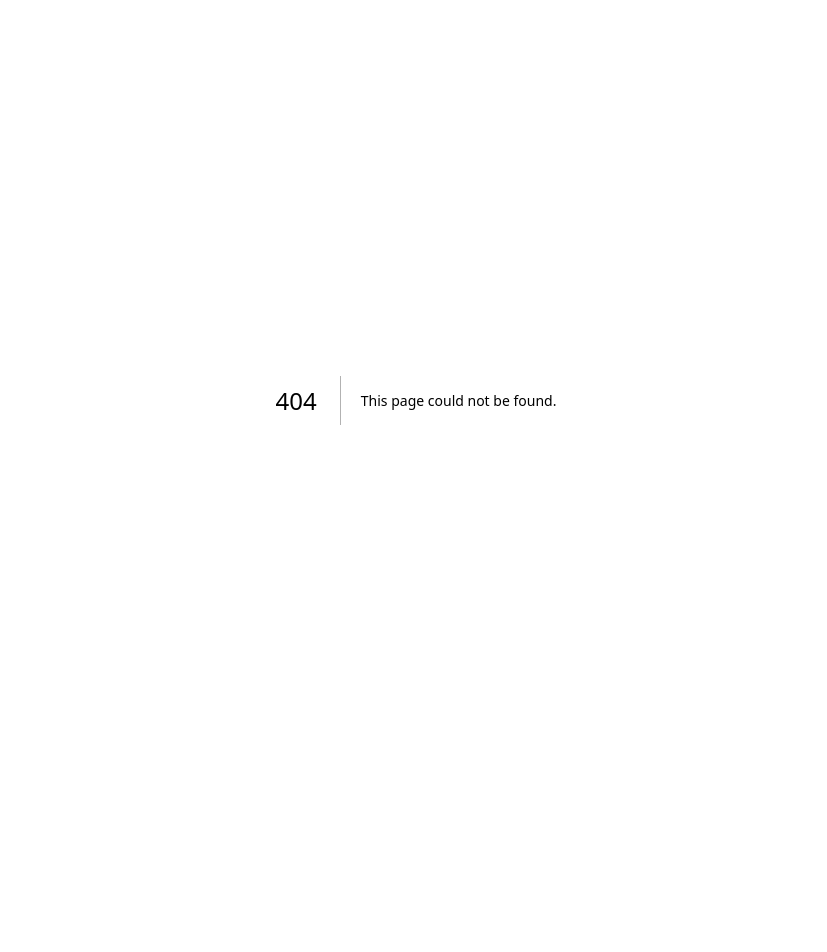
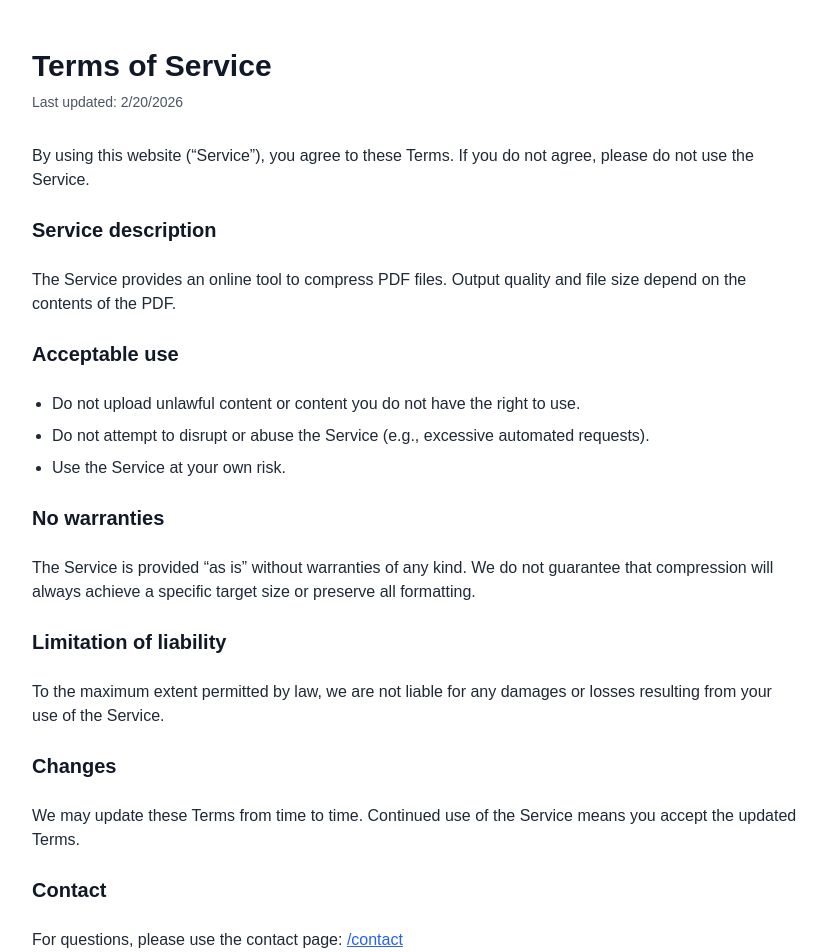
Before and after one commit to behicyildirim/compresspdfto2mb, a Next.js app: page /terms in a window 1280 px wide. Before the commit this address had no page. Shown: the top 952 px of the page, without its empty margins (224-1051 px from the left). Before the commit the page ends 800 px from the top, so only its background shows below. Built offline with nearby package versions, Linux system fonts and the light colour scheme.

Commit message:
add privacy terms contact pages

```diff
--- /dev/null
+++ b/app/contact/page.tsx
@@ -0,0 +1,30 @@
+export const metadata = {
+  title: "Contact | Compress PDF to Under 2MB",
+  description: "Contact page for CompressPDFto2MB.",
+};
+
+export default function ContactPage() {
+  return (
+    <main className="min-h-screen bg-white px-4 py-12">
+      <div className="mx-auto w-full max-w-3xl">
+        <h1 className="text-3xl font-bold text-gray-900">Contact</h1>
+        <p className="mt-4 text-gray-800">
+          If you need help or want to report an issue, you can reach us by email:
+        </p>
+
+        <div className="mt-6 rounded-lg bg-gray-100 p-5">
+          <p className="text-gray-900 font-medium">Email</p>
+          <p className="text-gray-700">support@compresspdfto2mb.com</p>
+          <p className="mt-2 text-xs text-gray-500">
+            (If you don’t have this email yet, you can replace it with your existing email for now.)
+          </p>
+        </div>
+
+        <p className="mt-8 text-sm text-gray-600">
+          Tip: Add links to <a className="text-blue-600 underline" href="/privacy">Privacy</a> and{" "}
+          <a className="text-blue-600 underline" href="/terms">Terms</a> in your footer later for better trust/SEO.
+        </p>
+      </div>
+    </main>
+  );
+}
--- /dev/null
+++ b/app/privacy/page.tsx
@@ -0,0 +1,53 @@
+export const metadata = {
+  title: "Privacy Policy | Compress PDF to Under 2MB",
+  description:
+    "Privacy policy for CompressPDFto2MB — how we handle files and user data.",
+};
+
+export default function PrivacyPage() {
+  return (
+    <main className="min-h-screen bg-white px-4 py-12">
+      <div className="mx-auto w-full max-w-3xl">
+        <h1 className="text-3xl font-bold text-gray-900">Privacy Policy</h1>
+        <p className="mt-2 text-sm text-gray-600">Last updated: {new Date().toLocaleDateString("en-US")}</p>
+
+        <div className="mt-8 space-y-6 text-gray-800">
+          <p>
+            This website (“Service”) provides a PDF compression tool. We respect your privacy and keep data collection to
+            a minimum.
+          </p>
+
+          <h2 className="text-xl font-semibold text-gray-900">Files you upload</h2>
+          <ul className="list-disc pl-5 space-y-2">
+            <li>Your PDF is uploaded only to process compression.</li>
+            <li>Files are not intentionally stored long-term.</li>
+            <li>Temporary files created during processing are deleted after the request completes.</li>
+          </ul>
+
+          <h2 className="text-xl font-semibold text-gray-900">Personal data</h2>
+          <p>
+            We do not require registration. We do not ask for names, emails, or accounts to use the Service.
+          </p>
+
+          <h2 className="text-xl font-semibold text-gray-900">Analytics & cookies</h2>
+          <p>
+            We may use basic analytics to understand usage (e.g., page views). Analytics providers may set cookies or
+            collect standard technical data such as browser type and approximate location. You can manage cookies in
+            your browser settings.
+          </p>
+
+          <h2 className="text-xl font-semibold text-gray-900">Security</h2>
+          <p>
+            We take reasonable measures to protect the Service. However, no method of transmission or storage is 100%
+            secure.
+          </p>
+
+          <h2 className="text-xl font-semibold text-gray-900">Contact</h2>
+          <p>
+            For privacy questions, please use the contact page: <a className="text-blue-600 underline" href="/contact">/contact</a>
+          </p>
+        </div>
+      </div>
+    </main>
+  );
+}
--- /dev/null
+++ b/app/terms/page.tsx
@@ -0,0 +1,59 @@
+export const metadata = {
+  title: "Terms of Service | Compress PDF to Under 2MB",
+  description:
+    "Terms of service for CompressPDFto2MB — acceptable use and limitations.",
+};
+
+export default function TermsPage() {
+  return (
+    <main className="min-h-screen bg-white px-4 py-12">
+      <div className="mx-auto w-full max-w-3xl">
+        <h1 className="text-3xl font-bold text-gray-900">Terms of Service</h1>
+        <p className="mt-2 text-sm text-gray-600">Last updated: {new Date().toLocaleDateString("en-US")}</p>
+
+        <div className="mt-8 space-y-6 text-gray-800">
+          <p>
+            By using this website (“Service”), you agree to these Terms. If you do not agree, please do not use the
+            Service.
+          </p>
+
+          <h2 className="text-xl font-semibold text-gray-900">Service description</h2>
+          <p>
+            The Service provides an online tool to compress PDF files. Output quality and file size depend on the
+            contents of the PDF.
+          </p>
+
+          <h2 className="text-xl font-semibold text-gray-900">Acceptable use</h2>
+          <ul className="list-disc pl-5 space-y-2">
+            <li>Do not upload unlawful content or content you do not have the right to use.</li>
+            <li>Do not attempt to disrupt or abuse the Service (e.g., excessive automated requests).</li>
+            <li>Use the Service at your own risk.</li>
+          </ul>
+
+          <h2 className="text-xl font-semibold text-gray-900">No warranties</h2>
+          <p>
+            The Service is provided “as is” without warranties of any kind. We do not guarantee that compression will
+            always achieve a specific target size or preserve all formatting.
+          </p>
+
+          <h2 className="text-xl font-semibold text-gray-900">Limitation of liability</h2>
+          <p>
+            To the maximum extent permitted by law, we are not liable for any damages or losses resulting from your use
+            of the Service.
+          </p>
+
+          <h2 className="text-xl font-semibold text-gray-900">Changes</h2>
+          <p>
+            We may update these Terms from time to time. Continued use of the Service means you accept the updated
+            Terms.
+          </p>
+
+          <h2 className="text-xl font-semibold text-gray-900">Contact</h2>
+          <p>
+            For questions, please use the contact page: <a className="text-blue-600 underline" href="/contact">/contact</a>
+          </p>
+        </div>
+      </div>
+    </main>
+  );
+}
```
